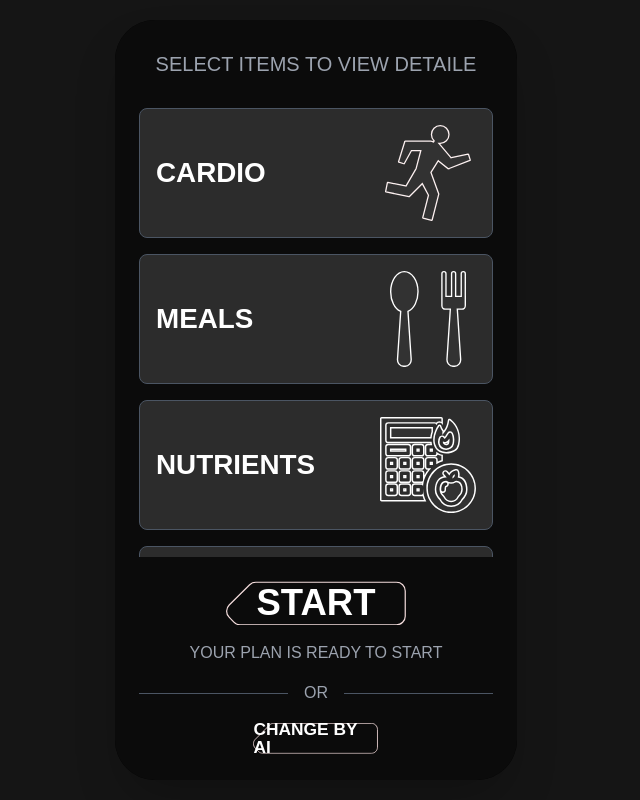
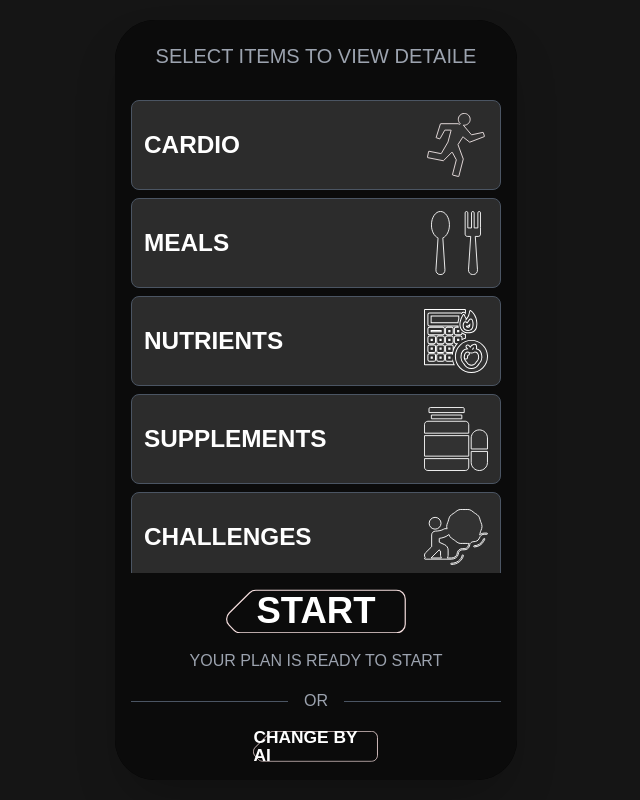
Before and after one commit to amirnajjar92/Synapse, a Next.js app: page /plan-list in a window 1280 px wide. Shown: the whole page, without its empty margins (324-964 px from the left). Built offline with nearby package versions, Linux system fonts and the light colour scheme; a web font is replaced by a local one.

Commit message:
Optimize plan-list spacing and fit all items

```diff
--- a/src/app/plan-list/page.tsx
+++ b/src/app/plan-list/page.tsx
@@ -52,7 +52,7 @@ export default function PlanListPage() {
       >
         {/* Main Container */}
         <div
-          className="w-full h-full flex flex-col p-3 sm:p-4 md:p-6"
+          className="w-full h-full flex flex-col p-2 sm:p-3 md:p-4"
           style={{ backgroundColor: '#0b0b0bff' }}
         >
           {/* Header */}
@@ -67,22 +67,22 @@ export default function PlanListPage() {
           </div>
 
           {/* Items List */}
-          <div className="flex-1 flex flex-col gap-3 sm:gap-4 mb-6 overflow-y-auto">
+          <div className="flex-1 flex flex-col gap-2 mb-4 overflow-y-auto">
             {isLoading ? (
               Array.from({ length: 6 }).map((_, index) => (
-                <Skeleton key={index} className="w-full h-20 rounded-lg" />
+                <Skeleton key={index} className="w-full h-16 rounded-lg" />
               ))
             ) : (
               planItems.map((item) => (
                 <div
                   key={item.id}
-                  className="flex items-center justify-between p-3 sm:p-4 bg-[#2c2c2c] rounded-lg border border-gray-600 transition-all duration-200 hover:bg-gray-700/50 cursor-pointer"
+                  className="flex items-center justify-between p-2 sm:p-3 bg-[#2c2c2c] rounded-lg border border-gray-600 transition-all duration-200 hover:bg-gray-700/50 cursor-pointer"
                 >
                   <h3
                     className="text-white font-bold"
                     style={{
                       fontFamily: 'var(--font-hanalei-fill)',
-                      fontSize: 'calc((100vh * 0.95) * (32 / 874))',
+                      fontSize: 'calc((100vh * 0.95) * (28 / 874))',
                       lineHeight: '1'
                     }}
                   >
@@ -91,7 +91,7 @@ export default function PlanListPage() {
                   <img
                     src={item.icon}
                     alt={item.name}
-                    className="w-16 h-16 sm:w-20 sm:h-20 md:w-24 md:h-24 object-contain"
+                    className="w-12 h-12 sm:w-16 sm:h-16 object-contain"
                   />
                 </div>
               ))
```
